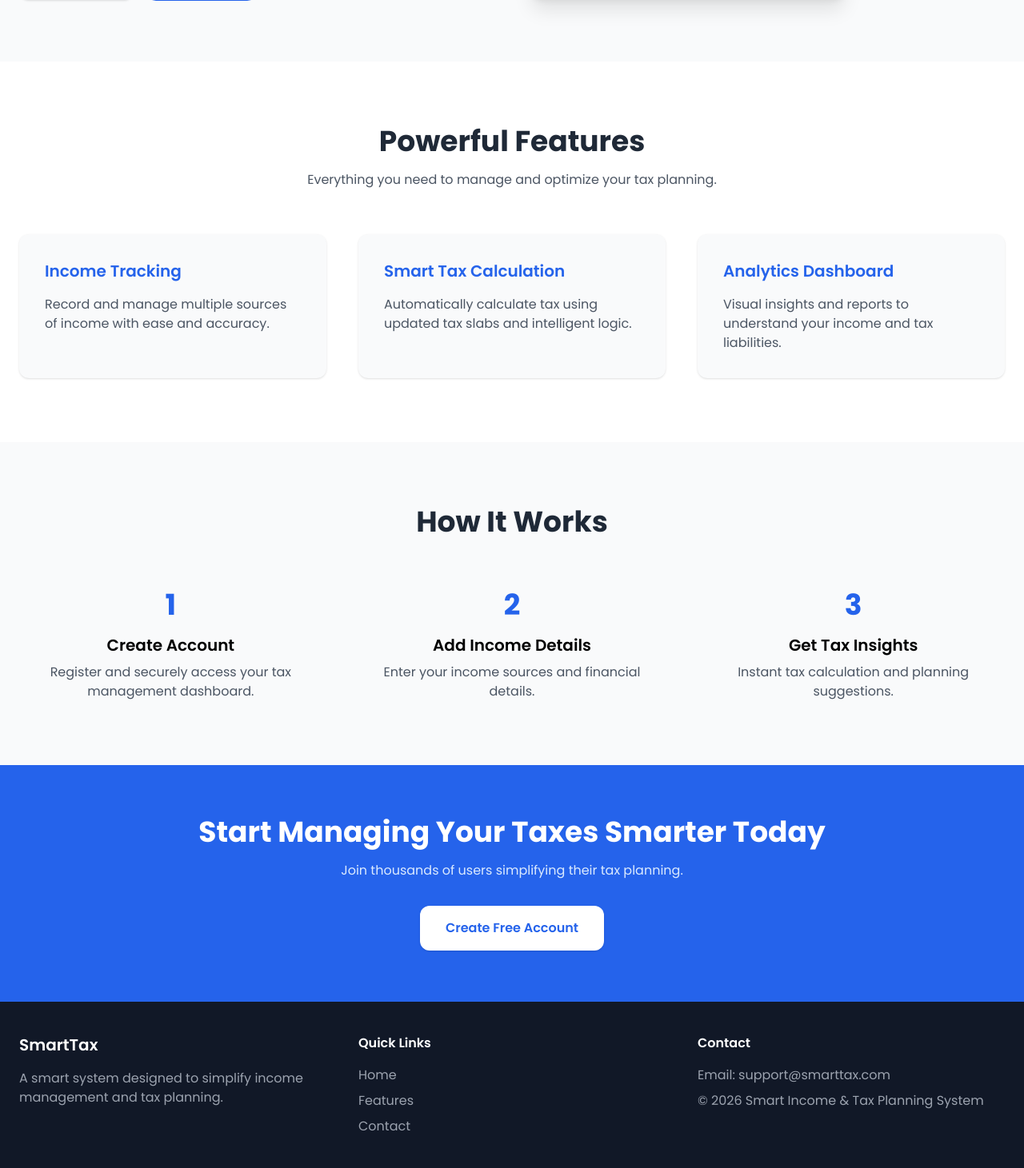
After one commit to ChauhanDhruvK/smart-income-tax-system, a Django app: page / in a window 1280 px wide. The commit adds this page. Shown: the part 431-1892 px from the top of the page at 80% size. Run offline with Django 5.2, Linux system fonts and the light colour scheme; some libraries are stand-ins or nearby versions.

Commit message:
creating login.html and re-arranging urls

```diff
--- a/smartincome/settings.py
+++ b/smartincome/settings.py
@@ -55,7 +55,7 @@ ROOT_URLCONF = 'smartincome.urls'
 TEMPLATES = [
     {
         'BACKEND': 'django.template.backends.django.DjangoTemplates',
-        'DIRS': [],
+        'DIRS': [BASE_DIR / "templates"],
         'APP_DIRS': True,
         'OPTIONS': {
             'context_processors': [
--- a/smartincome/urls.py
+++ b/smartincome/urls.py
@@ -16,8 +16,10 @@ Including another URLconf
 """
 from django.contrib import admin
 from django.urls import path,include
+from .views import landing
 
 urlpatterns = [
     path('admin/', admin.site.urls),
+    path('', landing, name="landing"),
     path('', include('accounts.urls')),
 ]
--- /dev/null
+++ b/smartincome/views.py
@@ -0,0 +1,5 @@
+from decimal import Decimal
+from django.shortcuts import render, redirect, get_object_or_404
+
+def landing(request):
+    return render(request, "landing.html")
--- /dev/null
+++ b/templates/landing.html
@@ -0,0 +1,223 @@
+<!doctype html>
+<html lang="en">
+
+<head>
+    <meta charset="UTF-8" />
+    <meta name="viewport" content="width=device-width, initial-scale=1.0" />
+
+    <title>Smart Income & Tax Planning System</title>
+
+    <script src="https://cdn.tailwindcss.com"></script>
+
+    <link rel="preconnect" href="https://fonts.googleapis.com" />
+    <link href="https://fonts.googleapis.com/css2?family=Poppins:wght@300;400;500;600;700&display=swap"
+        rel="stylesheet" />
+
+    <style>
+        body {
+            font-family: "Poppins", sans-serif;
+        }
+    </style>
+</head>
+
+<body class="bg-gray-50">
+    <!-- NAVBAR -->
+    <nav class="bg-white shadow-md fixed w-full z-50">
+        <div class="max-w-7xl mx-auto px-6 py-4 flex justify-between items-center">
+            <h1 class="text-2xl font-bold text-blue-600">SmartTax</h1>
+
+            <div class="space-x-6 hidden md:flex">
+                <a href="#" class="text-gray-600 hover:text-blue-600">Home</a>
+                <a href="#" class="text-gray-600 hover:text-blue-600">Features</a>
+                <a href="#" class="text-gray-600 hover:text-blue-600">About</a>
+                <a href="#" class="text-gray-600 hover:text-blue-600">Contact</a>
+
+                <a href="/login" class="px-4 py-2 bg-blue-600 text-white rounded-lg hover:bg-blue-700">
+                    Login
+                </a>
+            </div>
+        </div>
+    </nav>
+
+    <!-- HERO SECTION -->
+    <section class="pt-32 pb-20">
+        <div class="max-w-7xl mx-auto px-6 grid md:grid-cols-2 gap-10 items-center">
+            <div>
+                <h1 class="text-5xl font-bold text-gray-800 leading-tight">
+                    Smart Income &
+                    <span class="text-blue-600">Tax Planning</span>
+                    Made Simple
+                </h1>
+
+                <p class="mt-6 text-gray-600 text-lg">
+                    Manage your income, track expenses, and calculate taxes effortlessly
+                    with our intelligent tax planning system designed for individuals
+                    and professionals.
+                </p>
+
+                <div class="mt-8 space-x-4">
+                    <a href="/register" class="px-6 py-3 bg-blue-600 text-white rounded-xl shadow hover:bg-blue-700">
+                        Get Started
+                    </a>
+
+                    <a href="#features"
+                        class="px-6 py-3 border border-blue-600 text-blue-600 rounded-xl hover:bg-blue-50">
+                        Learn More
+                    </a>
+                </div>
+            </div>
+
+            <div>
+                <img src="https://images.unsplash.com/photo-1554224155-6726b3ff858f" class="rounded-2xl shadow-xl" />
+            </div>
+        </div>
+    </section>
+
+    <!-- FEATURES -->
+    <section id="features" class="bg-white py-20">
+        <div class="max-w-7xl mx-auto px-6">
+            <h2 class="text-4xl font-bold text-center text-gray-800">
+                Powerful Features
+            </h2>
+
+            <p class="text-center text-gray-600 mt-4">
+                Everything you need to manage and optimize your tax planning.
+            </p>
+
+            <div class="grid md:grid-cols-3 gap-10 mt-14">
+                <!-- CARD 1 -->
+
+                <div class="bg-gray-50 p-8 rounded-xl shadow hover:shadow-lg transition">
+                    <h3 class="text-xl font-semibold text-blue-600">Income Tracking</h3>
+
+                    <p class="mt-4 text-gray-600">
+                        Record and manage multiple sources of income with ease and
+                        accuracy.
+                    </p>
+                </div>
+
+                <!-- CARD 2 -->
+
+                <div class="bg-gray-50 p-8 rounded-xl shadow hover:shadow-lg transition">
+                    <h3 class="text-xl font-semibold text-blue-600">
+                        Smart Tax Calculation
+                    </h3>
+
+                    <p class="mt-4 text-gray-600">
+                        Automatically calculate tax using updated tax slabs and
+                        intelligent logic.
+                    </p>
+                </div>
+
+                <!-- CARD 3 -->
+
+                <div class="bg-gray-50 p-8 rounded-xl shadow hover:shadow-lg transition">
+                    <h3 class="text-xl font-semibold text-blue-600">
+                        Analytics Dashboard
+                    </h3>
+
+                    <p class="mt-4 text-gray-600">
+                        Visual insights and reports to understand your income and tax
+                        liabilities.
+                    </p>
+                </div>
+            </div>
+        </div>
+    </section>
+
+    <!-- HOW IT WORKS -->
+
+    <section class="py-20">
+        <div class="max-w-7xl mx-auto px-6">
+            <h2 class="text-4xl font-bold text-center text-gray-800">
+                How It Works
+            </h2>
+
+            <div class="grid md:grid-cols-3 gap-12 mt-16 text-center">
+                <div>
+                    <div class="text-4xl font-bold text-blue-600">1</div>
+
+                    <h3 class="text-xl font-semibold mt-4">Create Account</h3>
+
+                    <p class="text-gray-600 mt-2">
+                        Register and securely access your tax management dashboard.
+                    </p>
+                </div>
+
+                <div>
+                    <div class="text-4xl font-bold text-blue-600">2</div>
+
+                    <h3 class="text-xl font-semibold mt-4">Add Income Details</h3>
+
+                    <p class="text-gray-600 mt-2">
+                        Enter your income sources and financial details.
+                    </p>
+                </div>
+
+                <div>
+                    <div class="text-4xl font-bold text-blue-600">3</div>
+
+                    <h3 class="text-xl font-semibold mt-4">Get Tax Insights</h3>
+
+                    <p class="text-gray-600 mt-2">
+                        Instant tax calculation and planning suggestions.
+                    </p>
+                </div>
+            </div>
+        </div>
+    </section>
+
+    <!-- CALL TO ACTION -->
+
+    <section class="bg-blue-600 py-16">
+        <div class="max-w-4xl mx-auto text-center text-white px-6">
+            <h2 class="text-4xl font-bold">
+                Start Managing Your Taxes Smarter Today
+            </h2>
+
+            <p class="mt-4 text-blue-100">
+                Join thousands of users simplifying their tax planning.
+            </p>
+
+            <a href="{% url 'register' %}"
+                class="inline-block mt-8 px-8 py-4 bg-white text-blue-600 font-semibold rounded-xl shadow hover:bg-gray-100">
+                Create Free Account
+            </a>
+        </div>
+    </section>
+
+    <!-- FOOTER -->
+
+    <footer class="bg-gray-900 text-gray-400 py-10">
+        <div class="max-w-7xl mx-auto px-6 grid md:grid-cols-3 gap-10">
+            <div>
+                <h3 class="text-white text-xl font-semibold">SmartTax</h3>
+
+                <p class="mt-4">
+                    A smart system designed to simplify income management and tax
+                    planning.
+                </p>
+            </div>
+
+            <div>
+                <h3 class="text-white font-semibold">Quick Links</h3>
+
+                <ul class="mt-4 space-y-2">
+                    <li><a href="#" class="hover:text-white">Home</a></li>
+                    <li><a href="#" class="hover:text-white">Features</a></li>
+                    <li><a href="#" class="hover:text-white">Contact</a></li>
+                </ul>
+            </div>
+
+            <div>
+                <h3 class="text-white font-semibold">Contact</h3>
+
+                <p class="mt-4">Email: support@smarttax.com</p>
+
+                <p class="mt-2">© 2026 Smart Income & Tax Planning System</p>
+            </div>
+        </div>
+    </footer>
+</body>
+
+</html>
```
Also changed, not shown: accounts/templates/accounts/login.html (+97 -33 lines), db.sqlite3.
